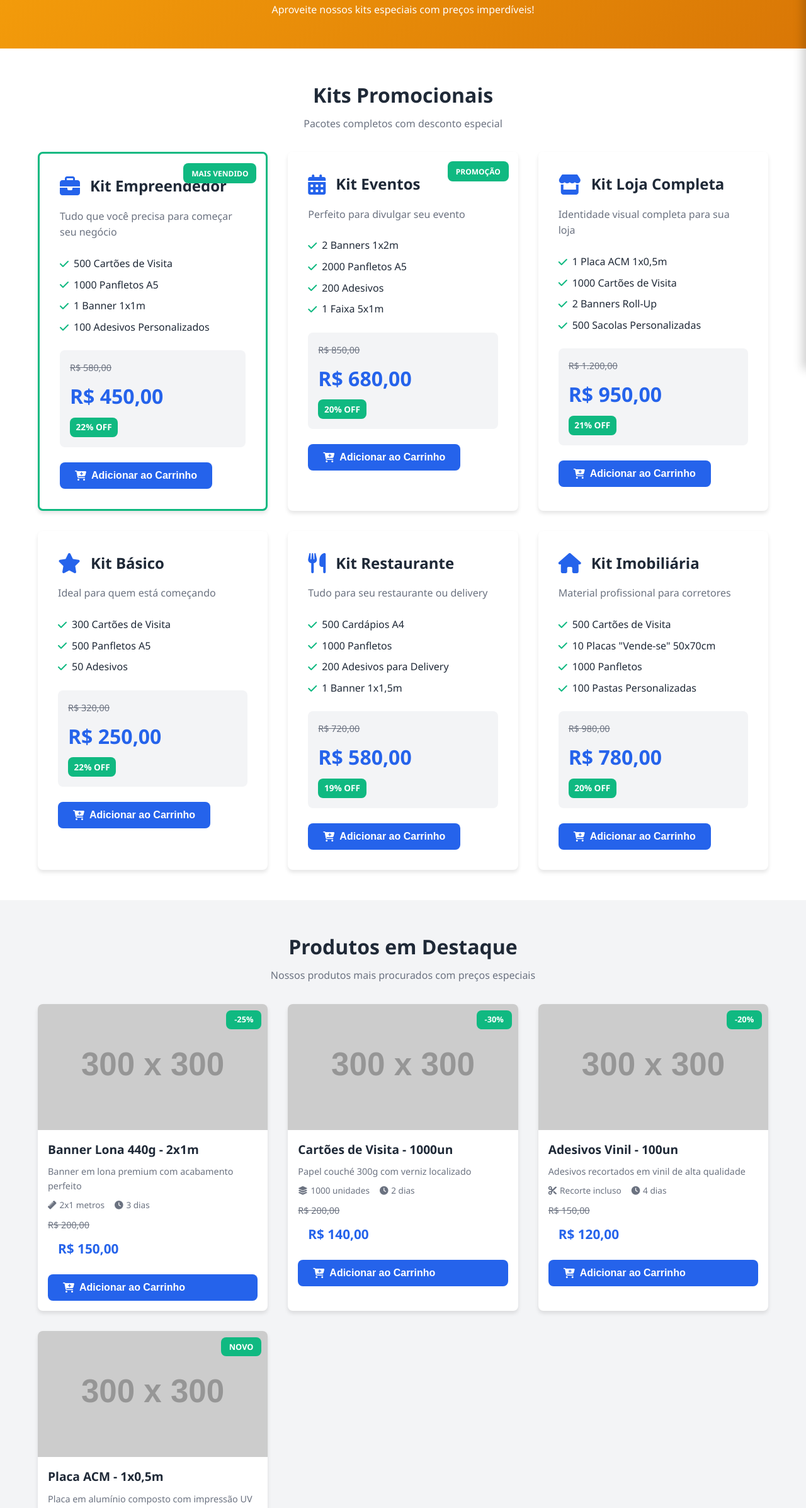
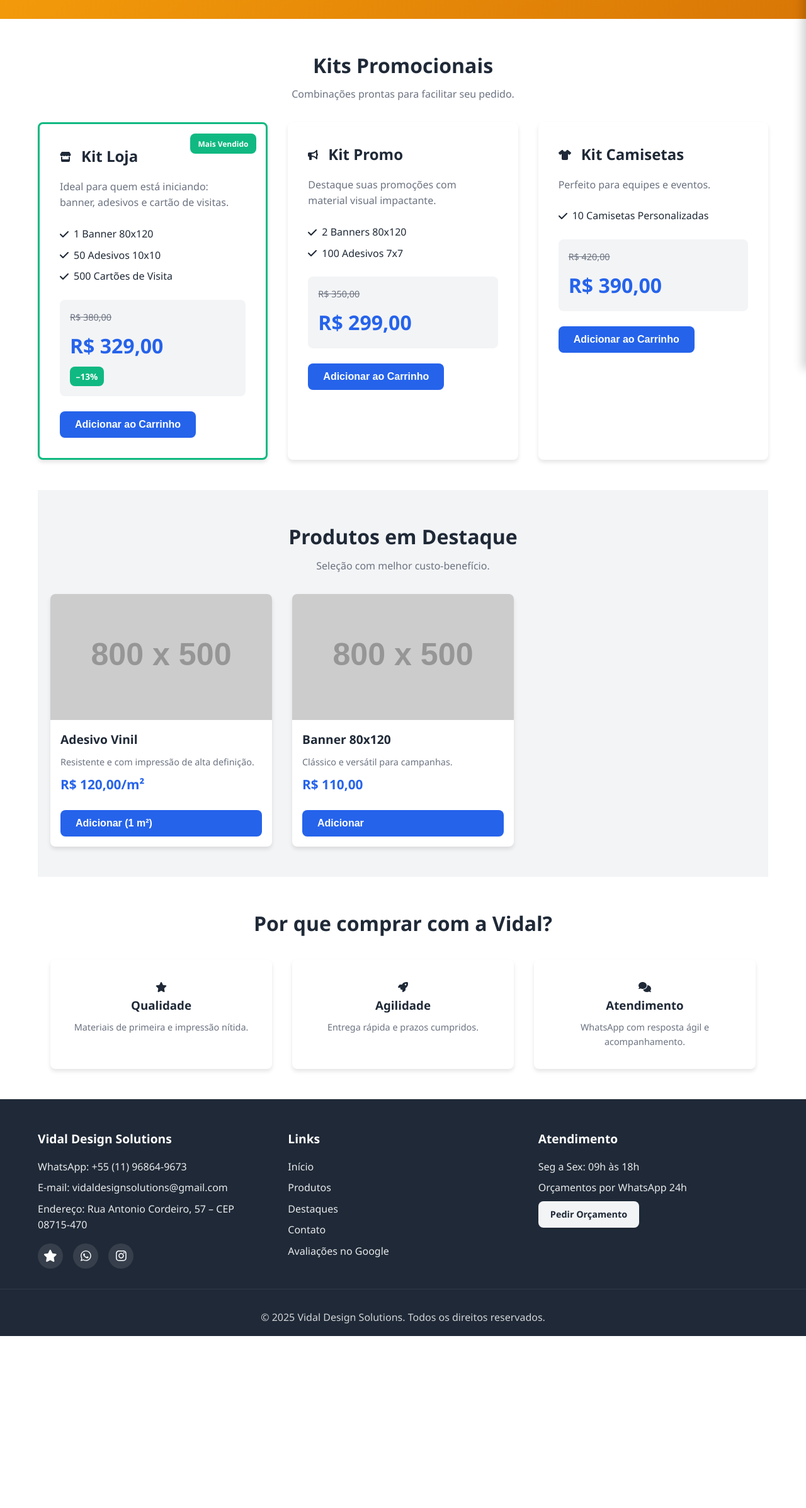
Before and after one commit to gilneyvidal/sitevidal, a plain HTML site: page destaques.html in a window 1280 px wide. Shown: the part 214-2608 px from the top of the page at 63% size. After the commit the page ends 2335 px from the top, so only its background shows below. Drawn offline with Linux system fonts and the light colour scheme; placeholder pictures from the web are drawn by us.

Commit message:
Update destaques.html

```diff
--- a/destaques.html
+++ b/destaques.html
@@ -1,150 +1,92 @@
 <!DOCTYPE html>
 <html lang="pt-BR">
 <head>
-  <meta charset="UTF-8">
-  <meta name="viewport" content="width=device-width, initial-scale=1.0">
-  <meta name="description" content="Kits promocionais e produtos em destaque com preços especiais.">
-  <title>Destaques e Promoções - Vidal Design Solutions</title>
-  <link rel="stylesheet" href="styles.css">
-  <link rel="stylesheet" href="https://cdnjs.cloudflare.com/ajax/libs/font-awesome/6.4.0/css/all.min.css">
+  <meta charset="UTF-8" />
+  <meta name="viewport" content="width=device-width, initial-scale=1.0" />
+  <title>Destaques – Vidal Design Solutions</title>
+  <meta name="description" content="Kits promocionais e produtos em destaque com melhor custo-benefício." />
+  <link rel="stylesheet" href="styles.css" />
+  <script src="https://cdnjs.cloudflare.com/ajax/libs/font-awesome/6.5.0/js/all.min.js" defer></script>
+  <script src="cart.js" defer></script>
 </head>
 <body>
   <header>
     <nav class="container">
-      <div class="logo"><img src="logo.png" alt="Vidal Design Solutions"></div>
-      <ul class="nav-links">
-        <li><a href="index.html">Início</a></li>
-        <li><a href="produtos.html">Produtos</a></li>
-        <li><a class="active" href="destaques.html">Destaques</a></li>
-        <li><a href="contato.html">Contato</a></li>
-      </ul>
-      <div class="cart-icon" onclick="toggleCart()">
-        <i class="fas fa-shopping-cart"></i><span class="cart-count">0</span>
+      <a href="index.html" class="logo"><img src="logo.png" alt="Vidal Design Solutions" /></a>
+      <div class="nav-links">
+        <a href="index.html">Início</a>
+        <a href="produtos.html">Produtos</a>
+        <a class="active" href="destaques.html">Destaques</a>
+        <a href="contato.html">Contato</a>
+        <div class="cart-icon" onclick="toggleCart(true)"><i class="fas fa-shopping-cart"></i><span class="cart-count">0</span></div>
       </div>
     </nav>
   </header>
 
-  <div class="breadcrumb">
-    <div class="container">
-      <a href="index.html">Início</a> / <span>Destaques</span>
-    </div>
-  </div>
-
   <section class="hero-destaques">
     <div class="container">
-      <h1>🔥 Ofertas e Kits Promocionais</h1>
-      <p>Aproveite nossos kits especiais com preços imperdíveis!</p>
+      <h1>Ofertas e Kits</h1>
+      <p>Pacotes pensados para o seu negócio com economia e qualidade.</p>
     </div>
   </section>
 
+  <main class="container">
     <section class="kits-section">
-    <div class="container">
       <h2>Kits Promocionais</h2>
-      <p class="section-subtitle">Pacotes completos com desconto especial</p>
+      <p class="section-subtitle">Combinações prontas para facilitar seu pedido.</p>
 
       <div class="kits-grid">
         <div class="kit-card featured">
-          <div class="kit-badge">MAIS VENDIDO</div>
-          <div class="kit-header"><i class="fas fa-briefcase"></i><h3>Kit Empreendedor</h3></div>
-          <p class="kit-desc">Tudo que você precisa para começar seu negócio</p>
+          <span class="kit-badge">Mais Vendido</span>
+          <div class="kit-header">
+            <i class="fas fa-store"></i>
+            <h3>Kit Loja</h3>
+          </div>
+          <p class="kit-desc">Ideal para quem está iniciando: banner, adesivos e cartão de visitas.</p>
           <ul class="kit-items">
+            <li><i class="fas fa-check"></i> 1 Banner 80x120</li>
+            <li><i class="fas fa-check"></i> 50 Adesivos 10x10</li>
             <li><i class="fas fa-check"></i> 500 Cartões de Visita</li>
-            <li><i class="fas fa-check"></i> 1000 Panfletos A5</li>
-            <li><i class="fas fa-check"></i> 1 Banner 1x1m</li>
-            <li><i class="fas fa-check"></i> 100 Adesivos Personalizados</li>
           </ul>
           <div class="kit-price">
-            <span class="old-price">R$ 580,00</span>
-            <span class="new-price">R$ 450,00</span>
-            <span class="discount">22% OFF</span>
+            <div class="old-price">R$ 380,00</div>
+            <div class="new-price">R$ 329,00</div>
+            <div class="discount">–13%</div>
           </div>
-          <button class="btn-primary" onclick="addToCart('Kit Empreendedor', 450.00)"><i class="fas fa-cart-plus"></i> Adicionar ao Carrinho</button>
+          <button class="btn-primary" onclick="addToCart('Kit Loja', 329)">Adicionar ao Carrinho</button>
         </div>
 
         <div class="kit-card">
-          <div class="kit-badge">PROMOÇÃO</div>
-          <div class="kit-header"><i class="fas fa-calendar-alt"></i><h3>Kit Eventos</h3></div>
-          <p class="kit-desc">Perfeito para divulgar seu evento</p>
+          <div class="kit-header">
+            <i class="fas fa-bullhorn"></i>
+            <h3>Kit Promo</h3>
+          </div>
+          <p class="kit-desc">Destaque suas promoções com material visual impactante.</p>
           <ul class="kit-items">
-            <li><i class="fas fa-check"></i> 2 Banners 1x2m</li>
-            <li><i class="fas fa-check"></i> 2000 Panfletos A5</li>
-            <li><i class="fas fa-check"></i> 200 Adesivos</li>
-            <li><i class="fas fa-check"></i> 1 Faixa 5x1m</li>
+            <li><i class="fas fa-check"></i> 2 Banners 80x120</li>
+            <li><i class="fas fa-check"></i> 100 Adesivos 7x7</li>
           </ul>
           <div class="kit-price">
-            <span class="old-price">R$ 850,00</span>
-            <span class="new-price">R$ 680,00</span>
-            <span class="discount">20% OFF</span>
+            <div class="old-price">R$ 350,00</div>
+            <div class="new-price">R$ 299,00</div>
           </div>
-          <button class="btn-primary" onclick="addToCart('Kit Eventos', 680.00)"><i class="fas fa-cart-plus"></i> Adicionar ao Carrinho</button>
+          <button class="btn-primary" onclick="addToCart('Kit Promo', 299)">Adicionar ao Carrinho</button>
         </div>
 
         <div class="kit-card">
-          <div class="kit-header"><i class="fas fa-store"></i><h3>Kit Loja Completa</h3></div>
-          <p class="kit-desc">Identidade visual completa para sua loja</p>
+          <div class="kit-header">
+            <i class="fas fa-tshirt"></i>
+            <h3>Kit Camisetas</h3>
+          </div>
+          <p class="kit-desc">Perfeito para equipes e eventos.</p>
           <ul class="kit-items">
-            <li><i class="fas fa-check"></i> 1 Placa ACM 1x0,5m</li>
-            <li><i class="fas fa-check"></i> 1000 Cartões de Visita</li>
-            <li><i class="fas fa-check"></i> 2 Banners Roll-Up</li>
-            <li><i class="fas fa-check"></i> 500 Sacolas Personalizadas</li>
+            <li><i class="fas fa-check"></i> 10 Camisetas Personalizadas</li>
           </ul>
           <div class="kit-price">
-            <span class="old-price">R$ 1.200,00</span>
-            <span class="new-price">R$ 950,00</span>
-            <span class="discount">21% OFF</span>
+            <div class="old-price">R$ 420,00</div>
+            <div class="new-price">R$ 390,00</div>
           </div>
-          <button class="btn-primary" onclick="addToCart('Kit Loja Completa', 950.00)"><i class="fas fa-cart-plus"></i> Adicionar ao Carrinho</button>
-        </div>
-
-        <div class="kit-card">
-          <div class="kit-header"><i class="fas fa-star"></i><h3>Kit Básico</h3></div>
-          <p class="kit-desc">Ideal para quem está começando</p>
-          <ul class="kit-items">
-            <li><i class="fas fa-check"></i> 300 Cartões de Visita</li>
-            <li><i class="fas fa-check"></i> 500 Panfletos A5</li>
-            <li><i class="fas fa-check"></i> 50 Adesivos</li>
-          </ul>
-          <div class="kit-price">
-            <span class="old-price">R$ 320,00</span>
-            <span class="new-price">R$ 250,00</span>
-            <span class="discount">22% OFF</span>
-          </div>
-          <button class="btn-primary" onclick="addToCart('Kit Básico', 250.00)"><i class="fas fa-cart-plus"></i> Adicionar ao Carrinho</button>
-        </div>
-
-        <div class="kit-card">
-          <div class="kit-header"><i class="fas fa-utensils"></i><h3>Kit Restaurante</h3></div>
-          <p class="kit-desc">Tudo para seu restaurante ou delivery</p>
-          <ul class="kit-items">
-            <li><i class="fas fa-check"></i> 500 Cardápios A4</li>
-            <li><i class="fas fa-check"></i> 1000 Panfletos</li>
-            <li><i class="fas fa-check"></i> 200 Adesivos para Delivery</li>
-            <li><i class="fas fa-check"></i> 1 Banner 1x1,5m</li>
-          </ul>
-          <div class="kit-price">
-            <span class="old-price">R$ 720,00</span>
-            <span class="new-price">R$ 580,00</span>
-            <span class="discount">19% OFF</span>
-          </div>
-          <button class="btn-primary" onclick="addToCart('Kit Restaurante', 580.00)"><i class="fas fa-cart-plus"></i> Adicionar ao Carrinho</button>
-        </div>
-
-        <div class="kit-card">
-          <div class="kit-header"><i class="fas fa-home"></i><h3>Kit Imobiliária</h3></div>
-          <p class="kit-desc">Material profissional para corretores</p>
-          <ul class="kit-items">
-            <li><i class="fas fa-check"></i> 500 Cartões de Visita</li>
-            <li><i class="fas fa-check"></i> 10 Placas "Vende-se" 50x70cm</li>
-            <li><i class="fas fa-check"></i> 1000 Panfletos</li>
-            <li><i class="fas fa-check"></i> 100 Pastas Personalizadas</li>
-          </ul>
-          <div class="kit-price">
-            <span class="old-price">R$ 980,00</span>
-            <span class="new-price">R$ 780,00</span>
-            <span class="discount">20% OFF</span>
-          </div>
-          <button class="btn-primary" onclick="addToCart('Kit Imobiliária', 780.00)"><i class="fas fa-cart-plus"></i> Adicionar ao Carrinho</button>
-        </div>
+          <button class="btn-primary" onclick="addToCart('Kit Camisetas (10 un)', 390)">Adicionar ao Carrinho</button>
         </div>
       </div>
     </section>
@@ -152,144 +94,94 @@
     <section class="produtos-destaque">
       <div class="container">
         <h2>Produtos em Destaque</h2>
-      <p class="section-subtitle">Nossos produtos mais procurados com preços especiais</p>
-
+        <p class="section-subtitle">Seleção com melhor custo-benefício.</p>
         <div class="produtos-grid">
           <div class="produto-card">
-          <div class="produto-badge">-25%</div>
-          <img src="https://placehold.co/300x300/4CAF50/white?text=Banner+Promocional" alt="Banner Promocional">
-          <h3>Banner Lona 440g - 2x1m</h3>
-          <p class="produto-desc">Banner em lona premium com acabamento perfeito</p>
-          <div class="produto-specs">
-            <span><i class="fas fa-ruler"></i> 2x1 metros</span>
-            <span><i class="fas fa-clock"></i> 3 dias</span>
+            <img src="https://placehold.co/800x500?text=Adesivo+Vinil" alt="Adesivo Vinil" />
+            <h3>Adesivo Vinil</h3>
+            <p class="produto-desc">Resistente e com impressão de alta definição.</p>
+            <div class="produto-price">R$ 120,00/m²</div>
+            <button class="btn-primary" onclick="addToCart('Adesivo Vinil (1 m²)', 120)">Adicionar (1 m²)</button>
           </div>
-          <div class="price-box">
-            <span class="old-price">R$ 200,00</span>
-            <p class="produto-price">R$ 150,00</p>
-          </div>
-          <button class="btn-primary" onclick="addToCart('Banner Lona 440g - 2x1m', 150.00)"><i class="fas fa-cart-plus"></i> Adicionar ao Carrinho</button>
-        </div>
-
           <div class="produto-card">
-          <div class="produto-badge">-30%</div>
-          <img src="https://placehold.co/300x300/2196F3/white?text=Cartoes+Visita" alt="Cartões de Visita">
-          <h3>Cartões de Visita - 1000un</h3>
-          <p class="produto-desc">Papel couché 300g com verniz localizado</p>
-          <div class="produto-specs">
-            <span><i class="fas fa-layer-group"></i> 1000 unidades</span>
-            <span><i class="fas fa-clock"></i> 2 dias</span>
-          </div>
-          <div class="price-box">
-            <span class="old-price">R$ 200,00</span>
-            <p class="produto-price">R$ 140,00</p>
-          </div>
-          <button class="btn-primary" onclick="addToCart('Cartões de Visita - 1000un', 140.00)"><i class="fas fa-cart-plus"></i> Adicionar ao Carrinho</button>
-        </div>
-
-        <div class="produto-card">
-          <div class="produto-badge">-20%</div>
-          <img src="https://placehold.co/300x300/FF9800/white?text=Adesivos+Vinil" alt="Adesivos Vinil">
-          <h3>Adesivos Vinil - 100un</h3>
-          <p class="produto-desc">Adesivos recortados em vinil de alta qualidade</p>
-          <div class="produto-specs">
-            <span><i class="fas fa-cut"></i> Recorte incluso</span>
-            <span><i class="fas fa-clock"></i> 4 dias</span>
-          </div>
-          <div class="price-box">
-            <span class="old-price">R$ 150,00</span>
-            <p class="produto-price">R$ 120,00</p>
-          </div>
-          <button class="btn-primary" onclick="addToCart('Adesivos Vinil - 100un', 120.00)"><i class="fas fa-cart-plus"></i> Adicionar ao Carrinho</button>
-        </div>
-
-        <div class="produto-card">
-          <div class="produto-badge">NOVO</div>
-          <img src="https://placehold.co/300x300/E91E63/white?text=Placa+ACM" alt="Placa ACM">
-          <h3>Placa ACM - 1x0,5m</h3>
-          <p class="produto-desc">Placa em alumínio composto com impressão UV</p>
-          <div class="produto-specs">
-            <span><i class="fas fa-shield-alt"></i> Alta durabilidade</span>
-            <span><i class="fas fa-clock"></i> 5 dias</span>
-          </div>
-          <div class="price-box">
-            <p class="produto-price">R$ 180,00</p>
-          </div>
-          <button class="btn-primary" onclick="addToCart('Placa ACM - 1x0,5m', 180.00)"><i class="fas fa-cart-plus"></i> Adicionar ao Carrinho</button>
+            <img src="https://placehold.co/800x500?text=Banner" alt="Banner" />
+            <h3>Banner 80x120</h3>
+            <p class="produto-desc">Clássico e versátil para campanhas.</p>
+            <div class="produto-price">R$ 110,00</div>
+            <button class="btn-primary" onclick="addToCart('Banner 80x120', 110)">Adicionar</button>
           </div>
         </div>
       </div>
     </section>
 
     <section class="benefits-section">
-    <div class="container">
-      <h2>Por que escolher nossos kits?</h2>
-      <div class="benefits-grid">
-        <div class="benefit-card"><i class="fas fa-piggy-bank"></i><h3>Economia Garantida</h3><p>Até 30% de desconto em relação aos produtos avulsos</p></div>
-        <div class="benefit-card"><i class="fas fa-box"></i><h3>Tudo em Um Só Lugar</h3><p>Receba todos os produtos juntos, sem complicação</p></div>
-        <div class="benefit-card"><i class="fas fa-rocket"></i><h3>Entrega Rápida</h3><p>Prioridade na produção dos kits promocionais</p></div>
-        <div class="benefit-card"><i class="fas fa-paint-brush"></i><h3>Design Incluso</h3><p>Arte profissional sem custo adicional</p></div>
+      <h2>Por que comprar com a Vidal?</h2>
+      <div class="benefits-grid container">
+        <div class="benefit-card">
+          <i class="fas fa-star"></i>
+          <h3>Qualidade</h3>
+          <p>Materiais de primeira e impressão nítida.</p>
+        </div>
+        <div class="benefit-card">
+          <i class="fas fa-rocket"></i>
+          <h3>Agilidade</h3>
+          <p>Entrega rápida e prazos cumpridos.</p>
+        </div>
+        <div class="benefit-card">
+          <i class="fas fa-comments"></i>
+          <h3>Atendimento</h3>
+          <p>WhatsApp com resposta ágil e acompanhamento.</p>
         </div>
       </div>
     </section>
+  </main>
 
-  <section class="cta-section">
-    <div class="container">
-      <h2>Precisa de um Kit Personalizado?</h2>
-      <p>Montamos um pacote especial de acordo com suas necessidades</p>
-      <a href="contato.html" class="btn-secondary">Solicitar Orçamento Personalizado</a>
-    </div>
-  </section>
-
-  <div id="cartSidebar" class="cart-sidebar">
+  <aside id="cartSidebar" class="cart-sidebar">
     <div class="cart-header">
       <h3>Seu Carrinho</h3>
-      <button onclick="toggleCart()" class="close-cart">&times;</button>
+      <button class="close-cart" onclick="toggleCart(false)">&times;</button>
     </div>
     <div id="cartItems" class="cart-items"></div>
     <div class="cart-footer">
-      <div class="cart-total">
-        <span>Total:</span>
-        <span id="cartTotal">R$ 0,00</span>
+      <div class="cart-total"><span>Total</span><span id="cartTotal">R$ 0,00</span></div>
+      <button class="btn-primary" onclick="generatePDF()"><i class="fas fa-file-pdf"></i> Gerar PDF</button>
+      <button class="btn-whatsapp" onclick="sendWhatsApp()"><i class="fab fa-whatsapp"></i> Enviar no WhatsApp</button>
     </div>
-      <button class="btn-primary" onclick="generatePDF()"><i class="fas fa-file-pdf"></i> Gerar Orçamento PDF</button>
-      <button class="btn-whatsapp" onclick="sendWhatsApp()"><i class="fab fa-whatsapp"></i> Enviar pelo WhatsApp</button>
-    </div>
-  </div>
+  </aside>
 
   <footer>
-    <div class="container">
-      <div class="footer-content">
+    <div class="container footer-content">
       <div class="footer-section">
         <h4>Vidal Design Solutions</h4>
-          <p>Soluções gráficas profissionais com qualidade e agilidade.</p>
+        <p>WhatsApp: +55 (11) 96864-9673</p>
+        <p>E-mail: vidaldesignsolutions@gmail.com</p>
+        <p>Endereço: Rua Antonio Cordeiro, 57 – CEP 08715-470</p>
         <div class="social-links">
-            <a href="https://instagram.com/vidaldesignsolutions" target="_blank"><i class="fab fa-instagram"></i></a>
-            <a href="https://wa.me/5511968649673" target="_blank"><i class="fab fa-whatsapp"></i></a>
+          <a href="https://share.google/Tx0IXgmBnEP4UI1g0" target="_blank" rel="noopener"><i class="fas fa-star"></i></a>
+          <a href="https://wa.me/5511968649673" target="_blank" rel="noopener"><i class="fab fa-whatsapp"></i></a>
+          <a href="#"><i class="fab fa-instagram"></i></a>
         </div>
       </div>
       <div class="footer-section">
-          <h4>Links Rápidos</h4>
+        <h4>Links</h4>
         <ul>
           <li><a href="index.html">Início</a></li>
           <li><a href="produtos.html">Produtos</a></li>
           <li><a href="destaques.html">Destaques</a></li>
           <li><a href="contato.html">Contato</a></li>
+          <li><a href="https://share.google/Tx0IXgmBnEP4UI1g0" target="_blank" rel="noopener">Avaliações no Google</a></li>
         </ul>
       </div>
       <div class="footer-section">
-          <h4>Contato</h4>
-          <p><i class="fas fa-phone"></i> +55 (11) 96864-9673</p>
-          <p><i class="fas fa-envelope"></i> vidaldesignsolutions@gmail.com</p>
-          <p><i class="fas fa-map-marker-alt"></i> Rua Antonio Cordeiro, 57 – CEP 08715-470</p>
+        <h4>Atendimento</h4>
+        <p>Seg a Sex: 09h às 18h</p>
+        <p>Orçamentos por WhatsApp 24h</p>
+        <a class="btn-contact" href="https://wa.me/5511968649673?text=Olá!%20Preciso%20de%20um%20orçamento." target="_blank" rel="noopener">Pedir Orçamento</a>
       </div>
     </div>
-      <div class="footer-bottom">
-        <p>&copy; 2024 Vidal Design Solutions. Todos os direitos reservados.</p>
-      </div>
-    </div>
+    <div class="footer-bottom">© <span id="year"></span> Vidal Design Solutions. Todos os direitos reservados.</div>
   </footer>
 
-  <script src="cart.js"></script>
+  <script>document.getElementById('year').textContent = new Date().getFullYear();</script>
 </body>
 </html>
```
Lines whose indentation alone changed are shown as unchanged.
